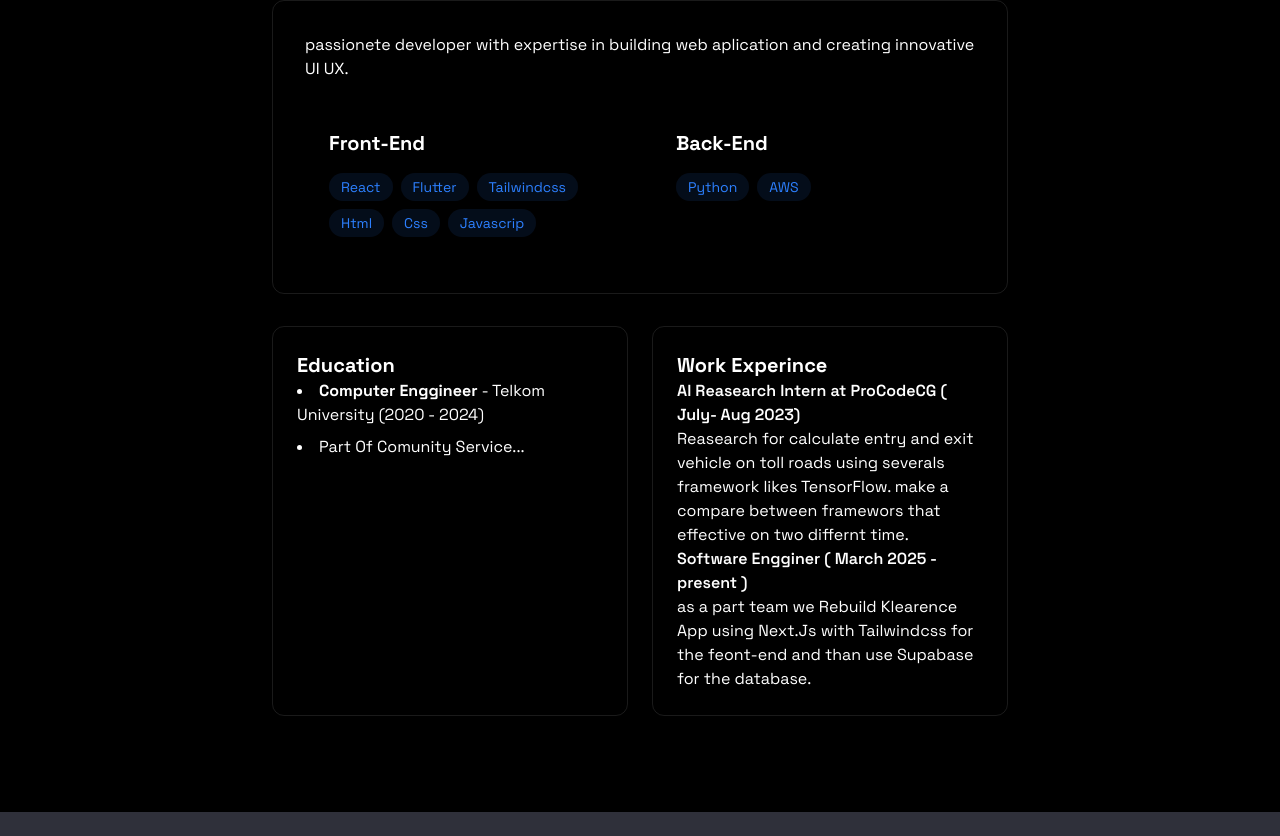
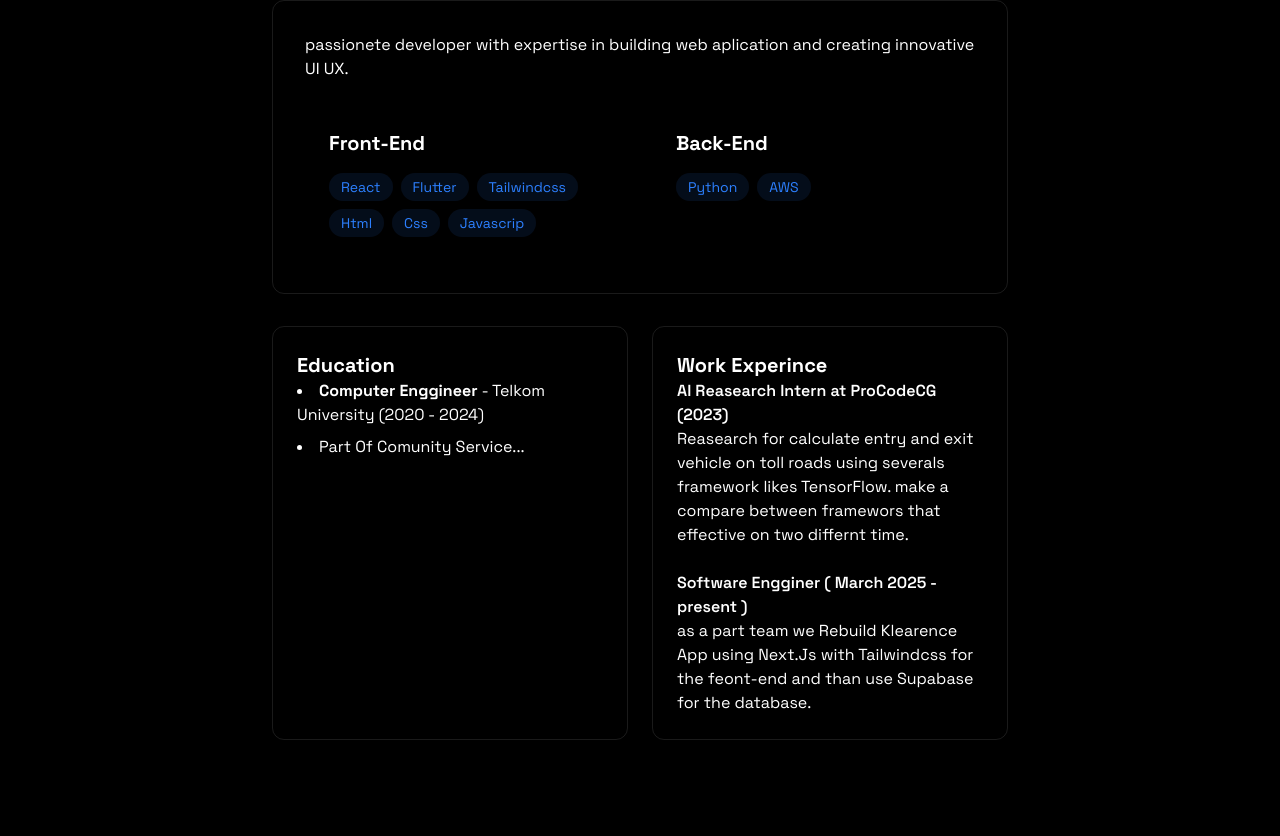
Before and after one commit to Rizkyepk/React-Portofilo, a React (Vite) app: page / in a window 1280 px wide. Shown: the part 964-1800 px from the top of the page. Before the commit the page ends 1776 px from the top, so only its background shows below. Built offline with nearby package versions, Linux system fonts and the light colour scheme.

Commit message:
add some space between work exp

```diff
--- a/src/components/section/About.jsx
+++ b/src/components/section/About.jsx
@@ -78,12 +78,13 @@ export const About = () => {
                     <div className="space-y-4 text-grey-300">
                     </div>
                         <div>
-                            <h4 className="font-semibold"> AI Reasearch Intern at ProCodeCG ( July- Aug 2023)</h4>
+                            <h4 className="font-semibold"> AI Reasearch Intern at ProCodeCG (2023)</h4>
                             <p>
                                 Reasearch for calculate entry and exit vehicle on toll roads using severals framework likes TensorFlow.
                                 make a compare between framewors that effective on two differnt time.
                             </p>
                         </div>
+                        <br/>
                         <div>
                             <h4 className="font-semibold"> Software Engginer ( March 2025 - present )</h4>
                             <p>
```
